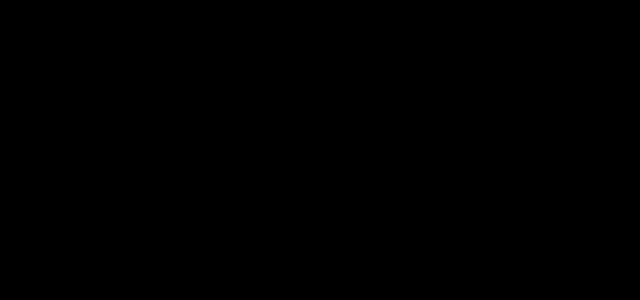
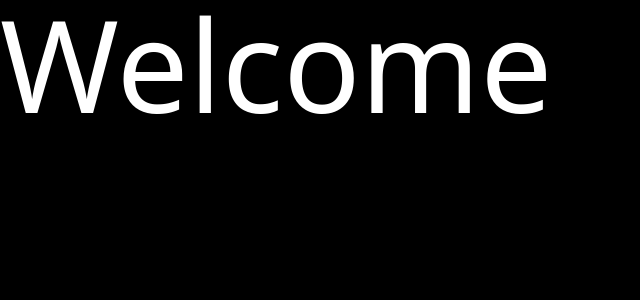
Before and after one commit to TahaBinShafiq/React-Firebase-Authentication, a React (Vite) app: page /dashboard in a window 1280 px wide. Before the commit this address had no page. Shown: the top 300 px of the page, without its empty margins (0-640 px from the left). Built offline with nearby package versions, Linux system fonts and the light colour scheme.

Commit message:
Add Dashboard

```diff
--- a/src/components/Login/index.jsx
+++ b/src/components/Login/index.jsx
@@ -1,7 +1,7 @@
 import { use, useContext, useState } from "react"
 import HidePass from "../../assets/hidePassword"
 import ShowPass from "../../assets/showPass"
-import { Link } from "react-router-dom"
+import { Link, Navigate, useNavigate } from "react-router-dom"
 import ThemeBtn from "../ThemeButton"
 import { AppContext } from "../Provider"
 import { getAuth, signInWithEmailAndPassword } from "firebase/auth"
@@ -12,7 +12,7 @@ function Login() {
         password: ""
     })
 
-
+    const navigate = useNavigate()
     function userSignIn() {
         const auth = getAuth();
         signInWithEmailAndPassword(auth, loginData.email, loginData.password)
@@ -20,7 +20,7 @@ function Login() {
                 // Signed in
                 const user = userCredential.user;
                 console.log("User Sign in ho chuka he ===>", user)
-                alert("User Login Hogia he")
+                navigate("/dashboard")
                 // ...
             })
             .catch((error) => {
@@ -43,7 +43,6 @@ function Login() {
 
     const { theme, handleTheme } = useContext(AppContext)
     return (
-
         <>
             <div className="flex justify-end pt-5 pr-5">
                 <ThemeBtn onClick={handleTheme} text={theme} />
--- /dev/null
+++ b/src/components/MainPage/HeroSection/index.jsx
@@ -0,0 +1,7 @@
+function HeroSec(){
+    return(
+        <h1 className="text-9xl">Welcome</h1>
+    )
+}
+
+export default HeroSec
--- a/src/components/routes/index.jsx
+++ b/src/components/routes/index.jsx
@@ -1,15 +1,14 @@
 import { Route, Routes } from "react-router-dom";
 import SignUp from "../signUp";
 import Login from "../Login";
-import { useContext } from "react";
-import { AppContext } from "../Provider";
-
+import HeroSec from "../MainPage/HeroSection";
 
 function AppRoutes(){
     return(
         <Routes >
             <Route index element={<SignUp />}/>
-            <Route path="login" element={<Login />}/>
+            <Route path="/login" element={<Login />}/>
+            <Route path="/dashboard" element={<HeroSec />}/>
         </Routes>
     )
 }
```
Also changed, not shown: 1 other file (tests, documents, lock files or other folders).
